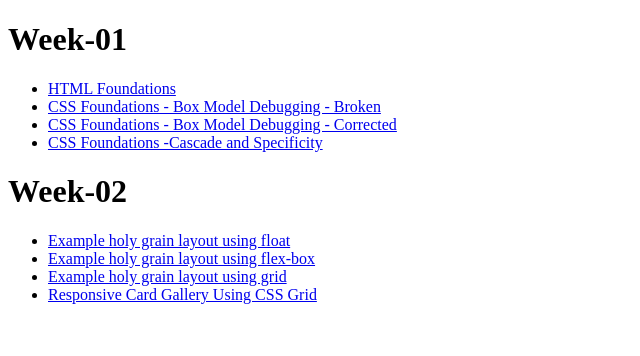
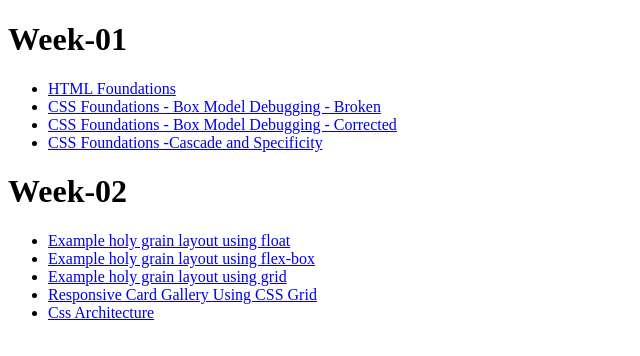
Before and after one commit to koushikmaya04/fullstack-node-journey, a plain HTML site: page index.html in a window 1280 px wide. Shown: the whole page, without its empty margins (0-640 px from the left). Drawn offline with Linux system fonts and the light colour scheme.

Commit message:
Update index.html

```diff
--- a/index.html
+++ b/index.html
@@ -19,6 +19,7 @@
          <li><a href="week-02/task-01-layout-comparison/flexbox-layout/index.html">Example holy grain layout using flex-box</a></li>
         <li><a href="week-02/task-01-layout-comparison/grid-layout/index.html">Example holy grain layout using grid</a></li>
         <li><a href="week-02/task-02-card-gallery/index.html">Responsive Card Gallery Using CSS Grid</a></li>
+       <li><a href="week-03/task-03-responsive-design/index.html">Css Architecture</a></li>
 </ul>
 
 </body>
```
